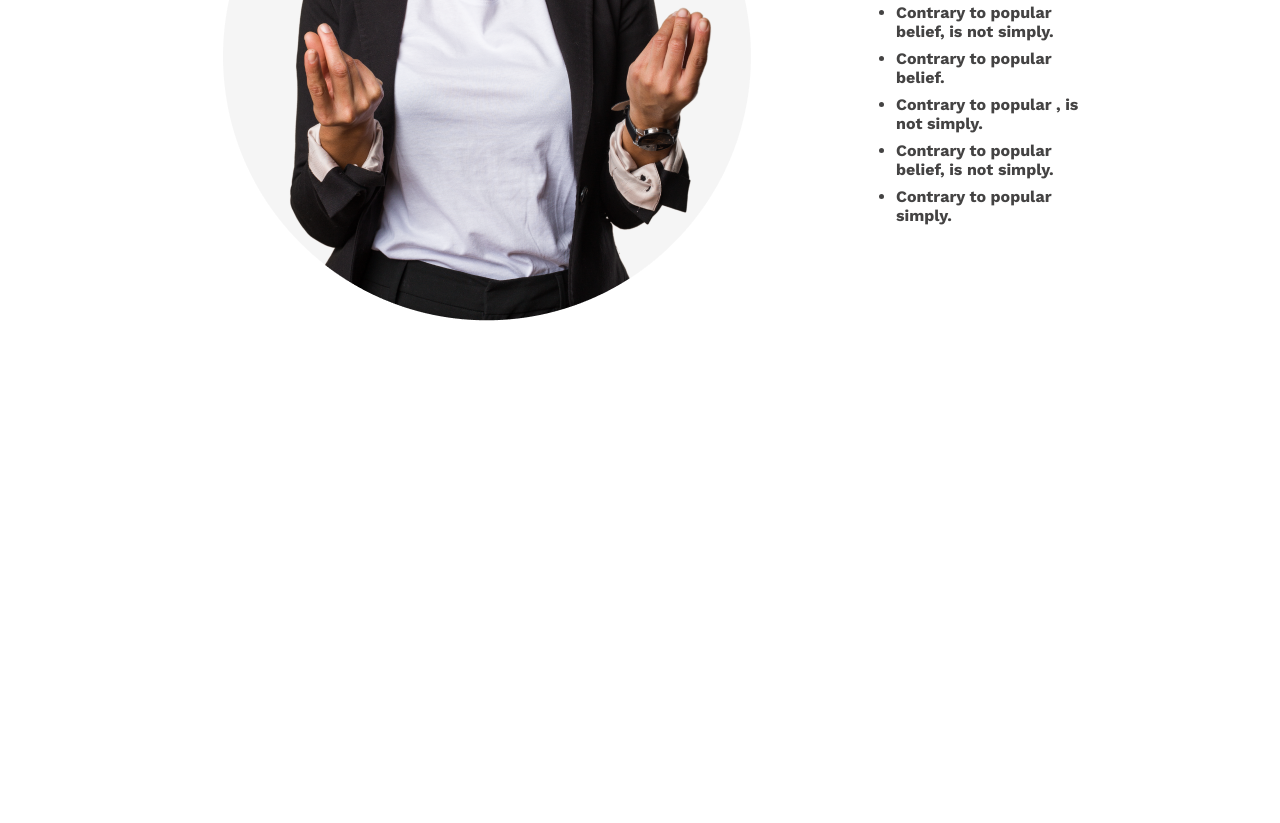
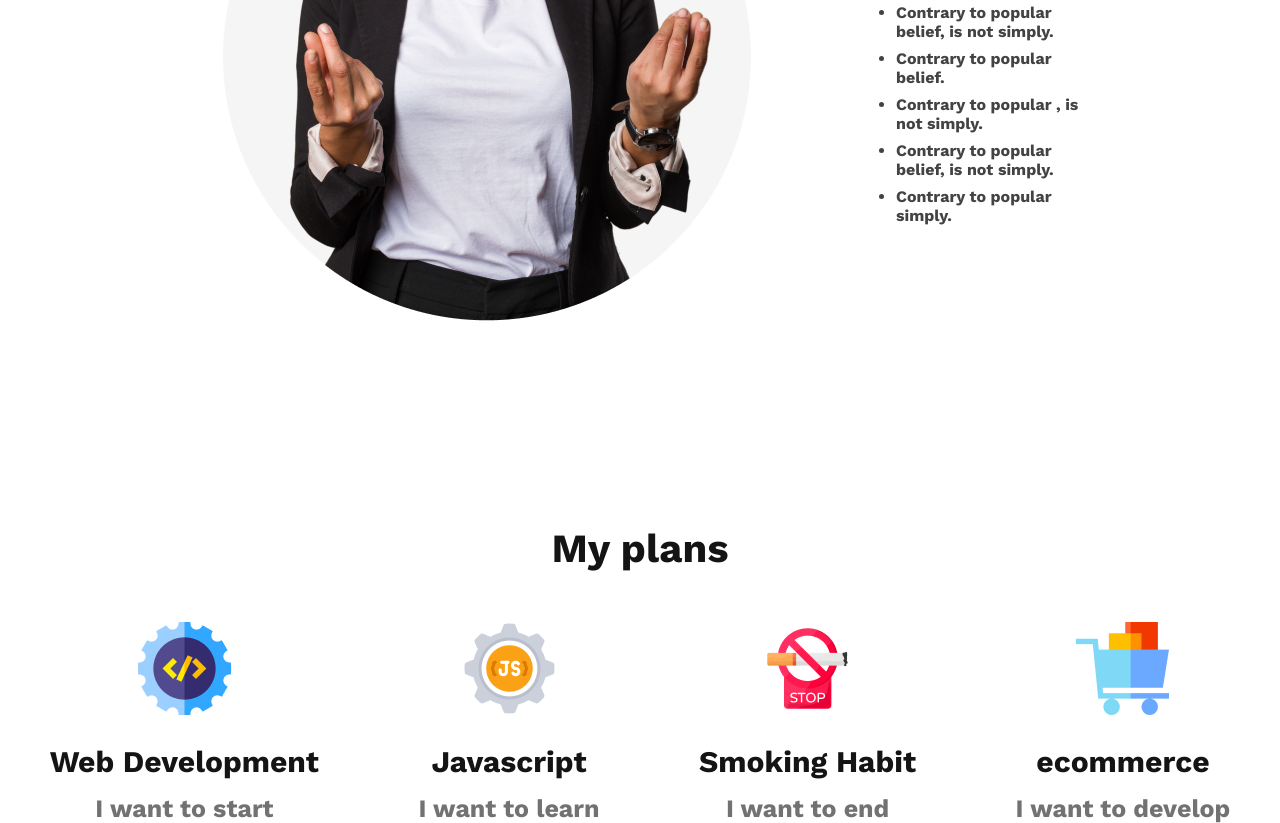
Before and after one commit to Abdullh1111/new-year-proj, a plain HTML site: page index.html in a window 1280 px wide. Shown: the part 1793-2616 px from the top of the page. Before the commit the page ends 2318 px from the top, so only its background shows below. Drawn offline with nearby package versions, Linux system fonts and the light colour scheme.

Commit message:
done skill part

```diff
--- a/index.html
+++ b/index.html
@@ -10,6 +10,7 @@
   <link rel="stylesheet" href="./style/newyear.css">
 </head>
 <body>
+  <!--nav bar-->
   <header>
     <nav>
       <div class="header-section">
@@ -20,6 +21,7 @@
     </nav>
   </header>
   <main>
+    <!--all failure section-->
     <div class="failure">
       <div class="failure-img">
         <img src="./images/person.png" alt="">
@@ -36,6 +38,31 @@
         </ul>
       </div>
     </div>
+      <div class="plan">
+        <h3 class="plan-tittle">My plans</h3>
+        <div class="skill-container">
+          <div class="skill">
+            <img src="./images/icons/web.png" alt="" class="skill-icon">
+            <h4 class="skill-tittle">Web Development</h4>
+            <p class="skill-text">I want to start</p>
+          </div>
+          <div class="skill">
+            <img src="./images/icons/js.png" alt="" class="skill-icon">
+            <h4 class="skill-tittle">Javascript</h4>
+            <p class="skill-text">I want to learn</p>
+          </div>
+          <div class="skill">
+            <img src="./images/icons/smoke.png" alt="" class="skill-icon">
+            <h4 class="skill-tittle">Smoking Habit</h4>
+            <p class="skill-text">I want to end</p>
+          </div>
+          <div class="skill">
+            <img src="./images/icons/ecom.png" alt="" class="skill-icon">
+            <h4 class="skill-tittle">ecommerce</h4>
+            <p class="skill-text">I want to develop</p>
+          </div>
+        </div>
+      </div>
   </main>
   <footer>
 
--- a/style/newyear.css
+++ b/style/newyear.css
@@ -12,10 +12,6 @@ font-family: 'Work Sans', sans-serif;
   background-image: url("../images/banner/banner3.png");
   background-repeat: no-repeat;
   background-size: 100% 750px;
-}
-
-header{
-
 }
 .all-tittle{
   color: #FFF;
@@ -63,4 +59,32 @@ margin: 20px 0px;
 main li{
   color: #444343;
   margin-bottom: 8px;
+  max-width: 1600px;
 }
+/* my plan secsion */
+.plan-tittle{
+  color: #151414;
+  font-size: 40px;
+  font-weight: 700;
+  text-align: center;
+}
+.skill-container{
+  display: flex;
+  justify-content: space-around;
+  margin-top: 50px;
+}
+.skill{
+  text-align: center;
+}
+.skill-tittle{
+  color: #151414;
+font-size: 30px;
+font-weight: 700;
+margin-top: 25px;
+margin-bottom: 15px;
+}
+.skill-text{
+  color: #737272;
+font-size: 25px;
+font-weight: 500;
+}
```
